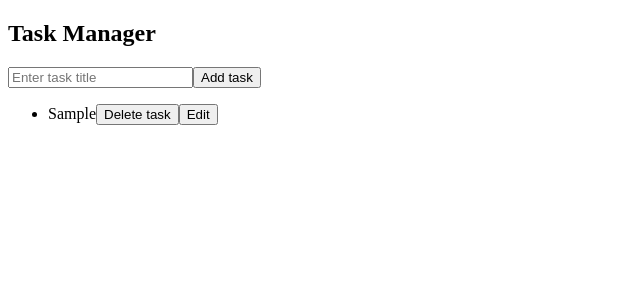
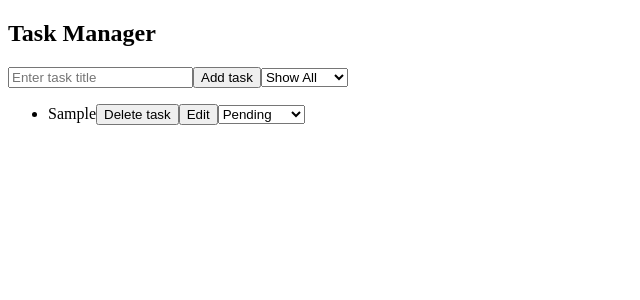
Before and after one commit to abhishekolympics/react-learning, a React (Create React App) app: page / in a window 1280 px wide. Both pictures are taken after typing "Sample" into the empty fields and a click on the button "Add task". Shown: the top 300 px of the page, without its empty margins (0-640 px from the left). Built offline with nearby package versions, Linux system fonts and the light colour scheme.

Commit message:
feat: enhance task management with filtering and editing capabilities

```diff
--- a/src/App.js
+++ b/src/App.js
@@ -2,18 +2,19 @@ import { useState } from "react";
 
 function App() {
   const [tasks, setTasks] = useState([]);
+  const [filtersView, setFiltersView] = useState('all');
   const [input, setInput] = useState("");
   const [update, setUpdate] = useState(false);
   const [updateIndex, setUpdateIndex] = useState(-1);
   const [updateValue, setUpdateValue] = useState("");
 
-  const handleAddTask = async () => {
+  const handleAddTask = () => {
     if (input.trim() === "") return alert("empty task details");
-    setTasks([...tasks, input]);
+    setTasks([...tasks, {title:input, status:'pending'}]);
     setInput("");
   };
 
-  const handleDeleteTask = async (index) => {
+  const handleDeleteTask = (index) => {
     const updatedTasks = tasks.filter((_, i) => i !== index);
     setTasks(updatedTasks);
   };
@@ -21,16 +22,22 @@ function App() {
   const handleEditTask = (task, index) => {
     setUpdate(true);
     setUpdateIndex(index);
-    setUpdateValue(task);
+    setUpdateValue(task.title);
   };
-  const handleEditTask1 = async (index, updatedText) => {
+  const handleEditTask1 = (index, updatedText) => {
     const updatedTasks = [...tasks];
-    updatedTasks[index] = updatedText;
+    updatedTasks[index] = { ...updatedTasks[index], title: updatedText,};
     setTasks(updatedTasks);
     setUpdate(false);
     setUpdateIndex(-1)
     setUpdateValue("");
   };
+
+  const handleEditFilter = (index,choice) => {
+    const updatedStatus = [...tasks];
+    updatedStatus[index].status= choice;
+    setTasks(updatedStatus);
+  }
 
   return (
     <>
@@ -41,7 +48,6 @@ function App() {
           <input
             value={updateValue}
             onChange={(e) => setUpdateValue(e.target.value)}
-            placeholder={tasks[updateIndex]}
           />
           <button onClick={() => handleEditTask1(updateIndex, updateValue)}>Update task</button>
         </>
@@ -56,23 +62,43 @@ function App() {
         </>
       )}
 
+      <select onChange={(e) => {setFiltersView(e.target.value)}}>
+        <option value={'all'}>
+          Show All
+        </option>
+        <option value={'pending'}>
+          Pending
+        </option>
+        <option value={'completed'}>
+          Completed
+        </option>
+      </select>
       <ul>
-        {tasks.map((task, index) => (
-          <li key={index}>
-            {tasks[index]}
+        {tasks.map((task,index) => (
+          (filtersView === 'all') || (task.status === filtersView) ?
+          (<li key={index}>
+            {tasks[index].title}
             <button onClick={() => handleDeleteTask(index)}>
               {" "}
               Delete task{" "}
             </button>
             <button
               onClick={() => {
-                handleEditTask(task, index);
+                handleEditTask(tasks[index], index);
               }}
             >
               Edit
             </button>
-          </li>
-        ))}
+            <select  value={task.status} onChange={(e) => handleEditFilter(index,e.target.value)}>
+              <option value={'pending'} >
+                Pending
+              </option>
+              <option value={'completed'} >
+                Completed
+              </option>
+            </select>
+          </li>)
+        : <></>))}
       </ul>
     </>
   );
```
